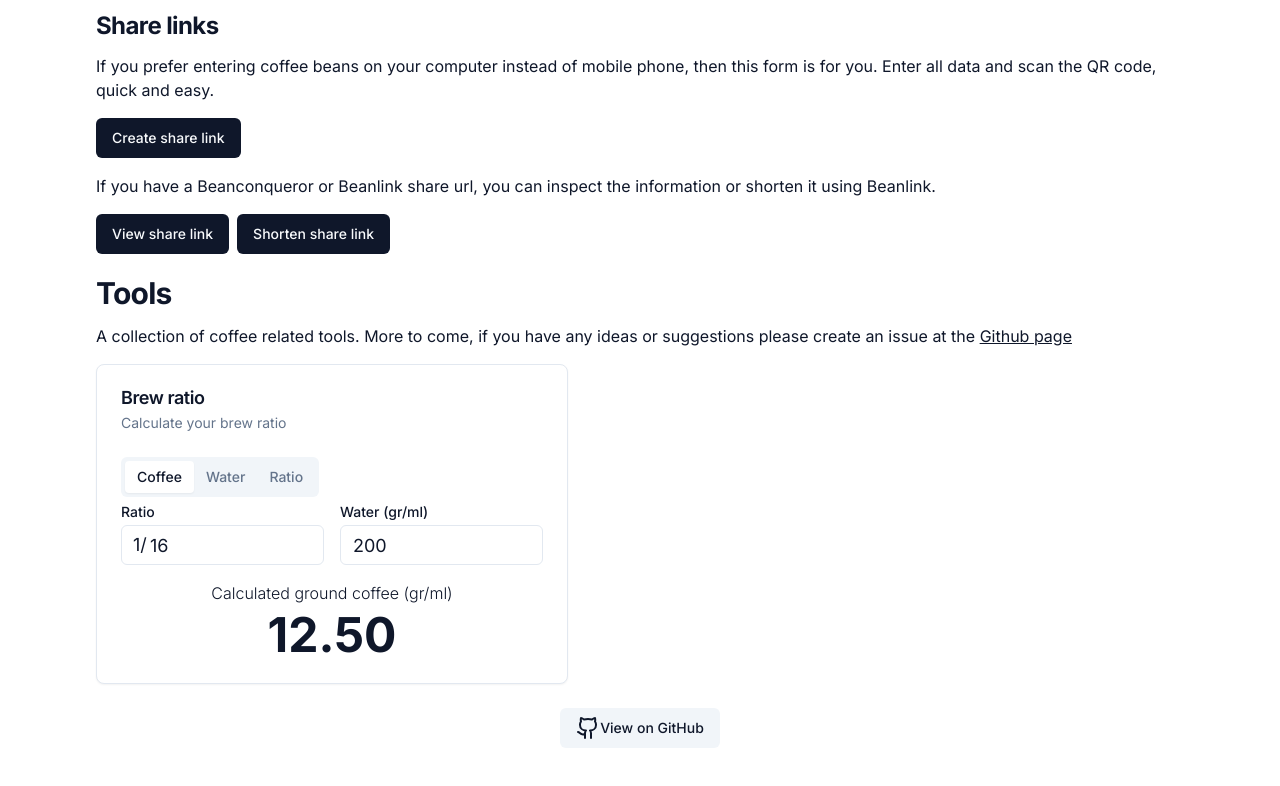
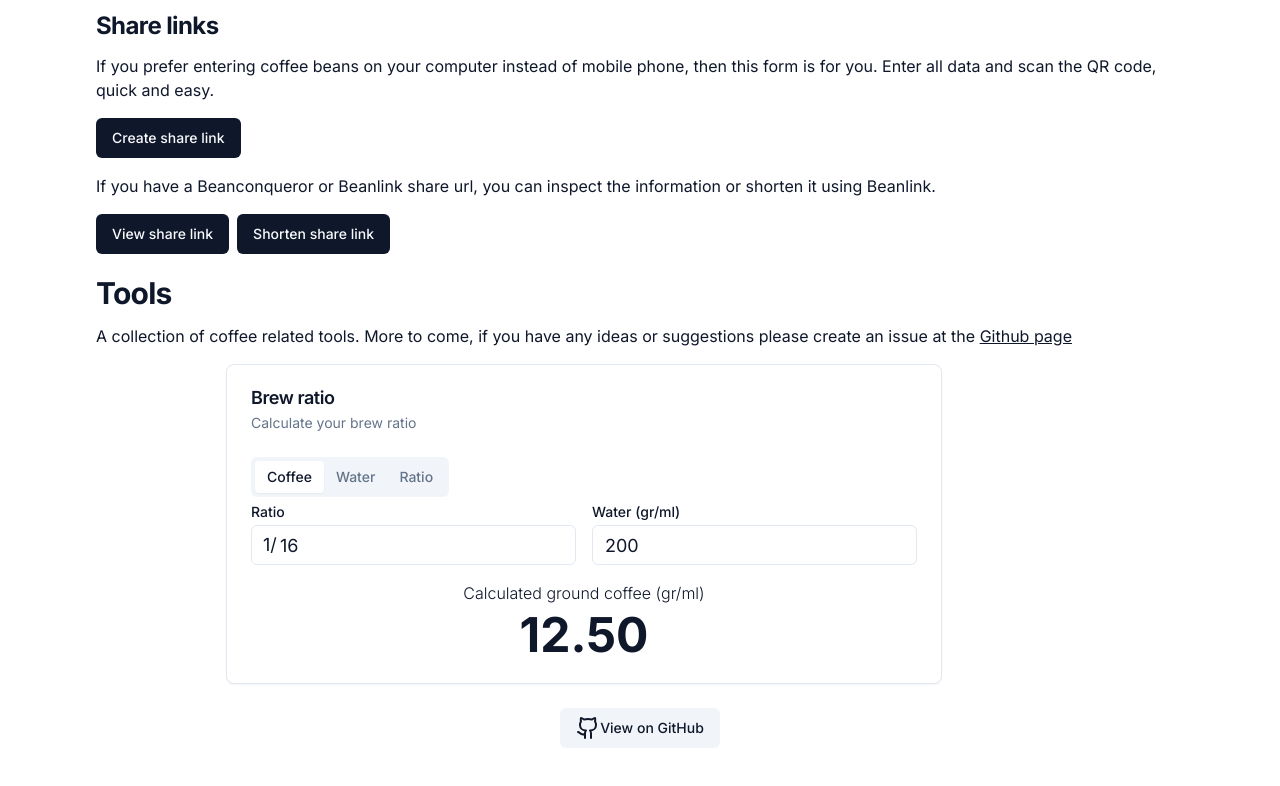
Before and after one commit to marcelblijleven/beanstats, a Next.js app: page / in a window 1280 px wide. Shown: the part 1044-1830 px from the top of the page. Built offline with nearby package versions, Linux system fonts and the light colour scheme.

Commit message:
chore: increase size of ratio card on larger screens

```diff
--- a/src/components/home/tools-section.tsx
+++ b/src/components/home/tools-section.tsx
@@ -1,9 +1,14 @@
 import {H2} from "@/components/text";
 import Link from "next/link";
 import RatioCard from "@/components/ratio-card";
+import {cn} from "@/lib/utils";
 
-const ToolsSection = () => (
-    <section className={"space-y-4"}>
+export interface ToolsSectionProps {
+    className?: string;
+}
+
+const ToolsSection = ({className, ...props}: ToolsSectionProps) => (
+    <section className={cn("space-y-4", className)}>
         <H2>Tools</H2>
         <p>
             A collection of coffee related tools. More to come, if you have any ideas or suggestions please
@@ -14,7 +19,7 @@ const ToolsSection = () => (
             Github page
         </Link>
         </p>
-        <section>
+        <section className={"flex justify-center"}>
             <RatioCard/>
         </section>
     </section>
--- a/src/components/ratio-card.tsx
+++ b/src/components/ratio-card.tsx
@@ -74,7 +74,7 @@ const RatioCard = () => {
     const onChangeRatio = onChange(setRatio);
 
     return (
-        <Card className={"w-full lg:w-[calc(50%-1rem)]"}>
+        <Card className={"w-full lg:w-[calc(75%-1rem)]"}>
             <CardHeader>
                 <CardTitle>Brew ratio</CardTitle>
                 <CardDescription>Calculate your brew ratio</CardDescription>
```
